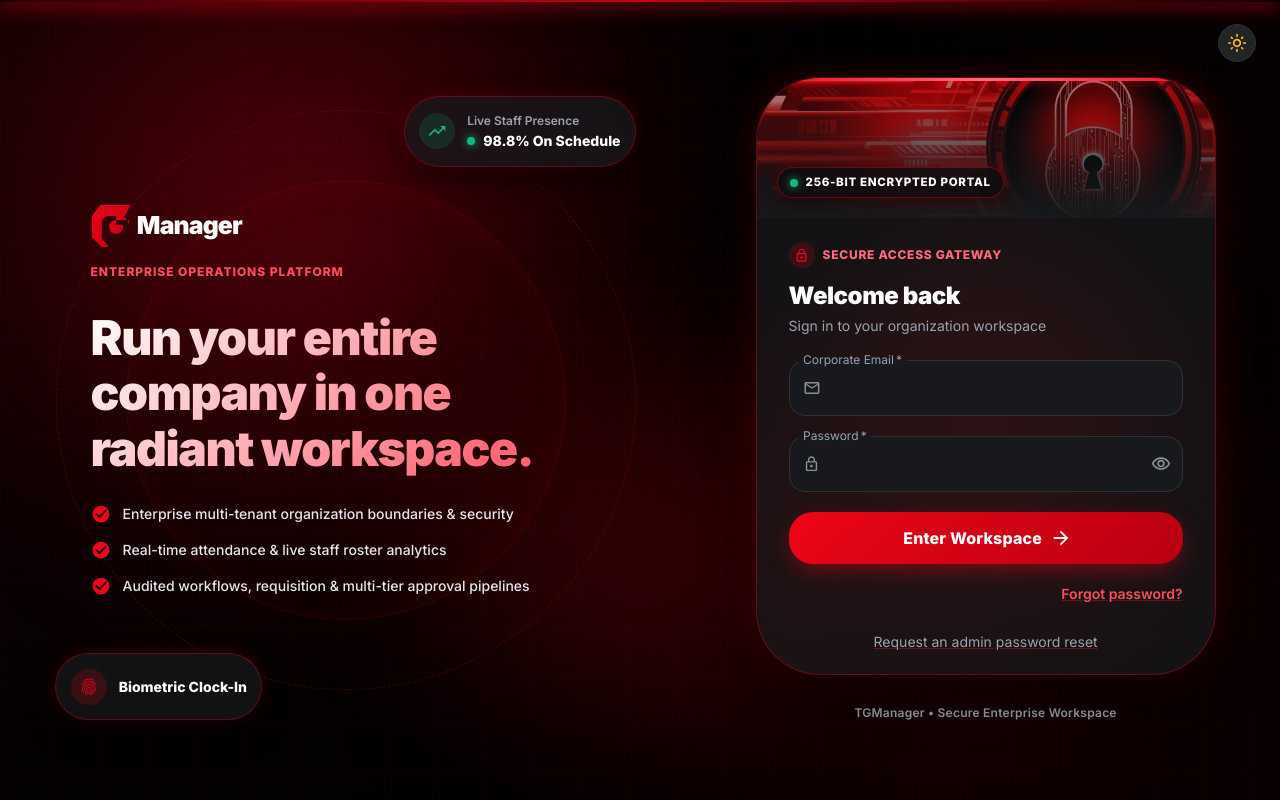
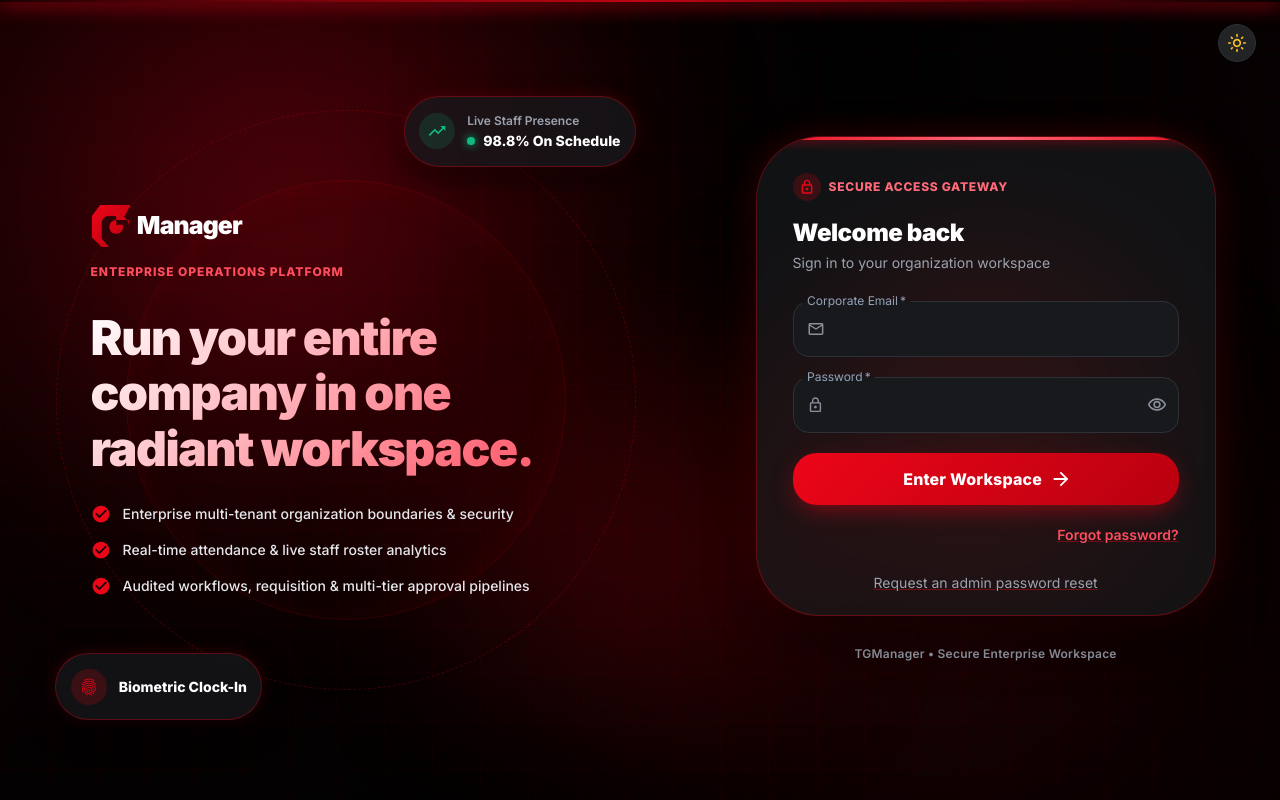
Before and after one commit to thankgodoghenekparode-jpg/TGManager, a React (Vite) app in the folder Frontend/: page /login in a window 1280 px wide. Built offline with nearby package versions, Linux system fonts and the light colour scheme; no server answers.

Commit message:
revert: remove image banner from auth card and restore clean frosted glass design

```diff
--- a/Frontend/src/pages/auth/AuthShell.tsx
+++ b/Frontend/src/pages/auth/AuthShell.tsx
@@ -326,79 +326,13 @@ export function AuthShell({ title, children }: { title: string; children: ReactN
             }}
           />
 
-          {/* Cyber Security Lock Header Hero Banner */}
-          <Box
-            sx={{
-              position: 'relative',
-              width: '100%',
-              height: 140,
-              overflow: 'hidden',
-              display: 'flex',
-              alignItems: 'flex-end',
-              p: 2.5,
-              backgroundImage: 'url(/auth-security-lock.jpg)',
-              backgroundSize: 'cover',
-              backgroundPosition: 'center',
-            }}
-          >
-            {/* Multi-layer Gradient Overlay to seamlessly blend into card surface */}
-            <Box
-              sx={{
-                position: 'absolute',
-                inset: 0,
-                background: 'linear-gradient(to bottom, rgba(10, 11, 14, 0.25) 0%, rgba(17, 19, 23, 0.7) 60%, rgba(23, 25, 28, 0.98) 100%)',
-                zIndex: 1,
-              }}
-            />
-
-            {/* Glowing Cyber Gateway Badge */}
-            <Stack
-              direction="row"
-              alignItems="center"
-              spacing={1}
-              sx={{
-                position: 'relative',
-                zIndex: 2,
-                px: 1.5,
-                py: 0.6,
-                borderRadius: 2,
-                bgcolor: 'rgba(10, 11, 14, 0.75)',
-                backdropFilter: 'blur(12px)',
-                border: '1px solid rgba(236, 6, 24, 0.4)',
-                boxShadow: '0 4px 16px rgba(0, 0, 0, 0.6), 0 0 12px rgba(236, 6, 24, 0.25)',
-              }}
-            >
+          <CardContent sx={{ p: { xs: 3, sm: 4.5 } }}>
+            {/* Header Badge */}
+            <Stack direction="row" alignItems="center" spacing={1} sx={{ mb: 2 }}>
               <Box
                 sx={{
-                  width: 8,
-                  height: 8,
-                  borderRadius: '50%',
-                  bgcolor: '#10B981',
-                  boxShadow: '0 0 8px #10B981',
-                }}
-              />
-              <Typography
-                variant="caption"
-                sx={{
-                  color: '#FFFFFF',
-                  fontWeight: 800,
-                  letterSpacing: '0.06em',
-                  textTransform: 'uppercase',
-                  fontSize: '0.72rem',
-                }}
-              >
-                256-Bit Encrypted Portal
-              </Typography>
-            </Stack>
-          </Box>
-
-          <CardContent sx={{ p: { xs: 3, sm: 4 }, pt: { xs: 2.5, sm: 3 } }}>
-            {/* Header Badge */}
-            <Stack direction="row" alignItems="center" spacing={1} sx={{ mb: 1.5 }}>
-              <Box
-                sx={{
-                  width: 26,
-                  height: 26,
+                  width: 28,
+                  height: 28,
                   borderRadius: 1.5,
                   bgcolor: 'rgba(236, 6, 24, 0.18)',
                   color: '#EC0618',
@@ -407,7 +341,7 @@ export function AuthShell({ title, children }: { title: string; children: ReactN
                   justifyContent: 'center',
                 }}
               >
-                <LockOutlinedIcon sx={{ fontSize: 15 }} />
+                <LockOutlinedIcon sx={{ fontSize: 16 }} />
               </Box>
               <Typography variant="caption" sx={{ color: '#FF6B7A', fontWeight: 800, letterSpacing: '0.06em', textTransform: 'uppercase' }}>
                 Secure Access Gateway
@@ -417,7 +351,7 @@ export function AuthShell({ title, children }: { title: string; children: ReactN
             <Typography variant="h5" fontWeight={900} sx={{ color: '#FFFFFF', letterSpacing: '-0.02em', mb: 0.5 }}>
               Welcome back
             </Typography>
-            <Typography variant="body2" sx={{ color: '#9CA3AF', mb: 3 }}>
+            <Typography variant="body2" sx={{ color: '#9CA3AF', mb: 3.5 }}>
               {title}
             </Typography>
 
```
Also changed, not shown: Frontend/public/auth-security-lock.jpg (deleted).
